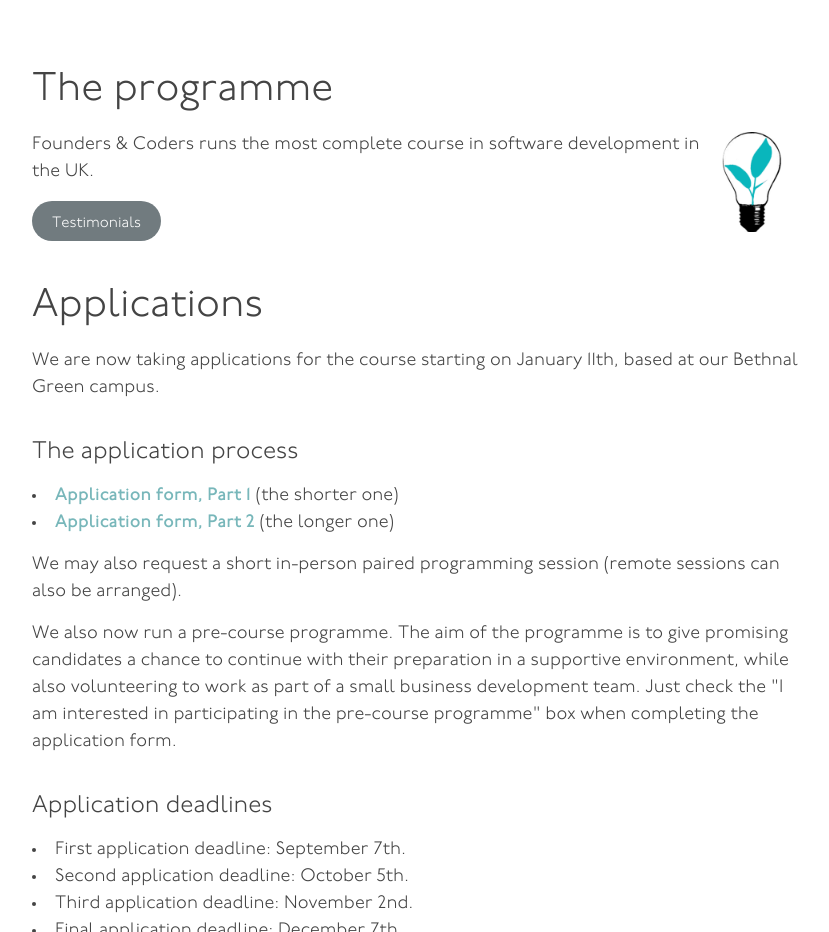
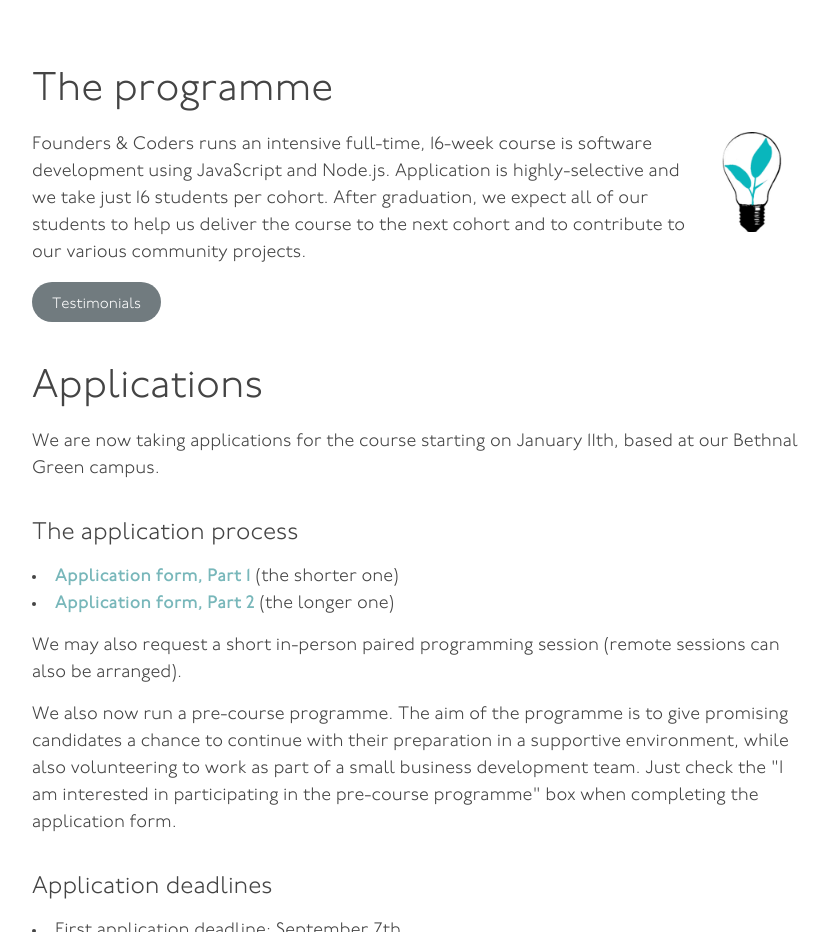
Before and after one commit to izaakrogan/site-update.github.io, a plain HTML site: page academy/index.html in a window 1280 px wide. Shown: the part 820-1752 px from the top of the page, without its empty margins (223-1052 px from the left). Drawn offline with nearby package versions, Linux system fonts and the light colour scheme; a script that the page names is missing.

Commit message:
academy blurb

```diff
--- a/academy/index.html
+++ b/academy/index.html
@@ -181,7 +181,7 @@
 <div class="section-copy">
 	<div class="container">
 		<h1>The programme</h1><p><img src="/assets/fac-logo.png" class="fac-logo"></p>
-<p>Founders &amp; Coders runs the most complete course in software development in the UK.</p>
+<p>Founders &amp; Coders runs an intensive full-time, 16-week course is software development using JavaScript and Node.js. Application is highly-selective and we take just 16 students per cohort. After graduation, we expect all of our students to help us deliver the course to the next cohort and to contribute to our various community projects.</p>
 
 		<a href="/testimonials"><button class="button-one">Testimonials</button></a>
 		<div id="apply"></div>
```
